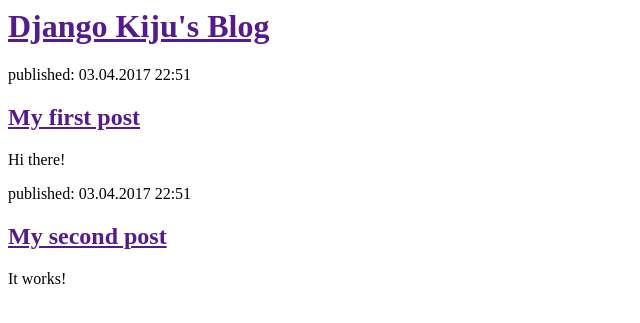
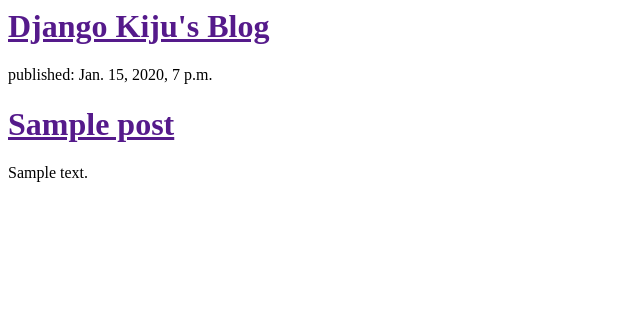
Before and after one commit to kiju-kang/django_blog, a Django app: template blog/templates/blog/post_list.html in a window 1280 px wide. Shown: the top 323 px of the page, without its empty margins (0-640 px from the left). Run offline with Django 3.2, Linux system fonts and the light colour scheme; the template is opened without the code that fills it: values that come from a table or form of the project are taken from there, others are empty; tables that the repository leaves empty hold one stand-in row (values such as "Sample post").

Commit message:
Modified templates to display posts from database.

```diff
--- a/blog/models.py
+++ b/blog/models.py
@@ -16,4 +16,4 @@ class Post(models.Model):
         self.save()
 
     def __str__(self):
-        return self.title
+        return self.titlePost.ob
--- a/blog/templates/blog/post_list.html
+++ b/blog/templates/blog/post_list.html
@@ -6,17 +6,12 @@
         <div>
             <h1><a href="">Django Kiju's Blog</a></h1>
         </div>
-
+    {%  for post in posts %}
         <div>
-            <p>published: 03.04.2017 22:51</p>
-            <h2><a href="">My first post</a></h2>
-            <p>Hi there!</p>
+        <p>published: {{ post.published_date }}</p>
+        <h1><a href="">{{ post.title }}</a></h1>
+        <p>{{ post.text|linebreaksbr }}</p>
         </div>
-
-        <div>
-            <p>published: 03.04.2017 22:51</p>
-            <h2><a href="">My second post</a></h2>
-            <p>It works!</p>
-        </div>
+    {%  endfor %}
     </body>
 </html>
--- a/blog/views.py
+++ b/blog/views.py
@@ -1,6 +1,9 @@
 from django.shortcuts import render
+from django.utils import timezone
+from .models import Post
 
 # Create your views here.
 
 def post_list(request):
-        return render(request, 'blog/post_list.html', {})
+        posts = Post.objects.filter(published_date__lte=timezone.now()).order_by('published_date')
+        return render(request, 'blog/post_list.html', {'posts': posts})
```
